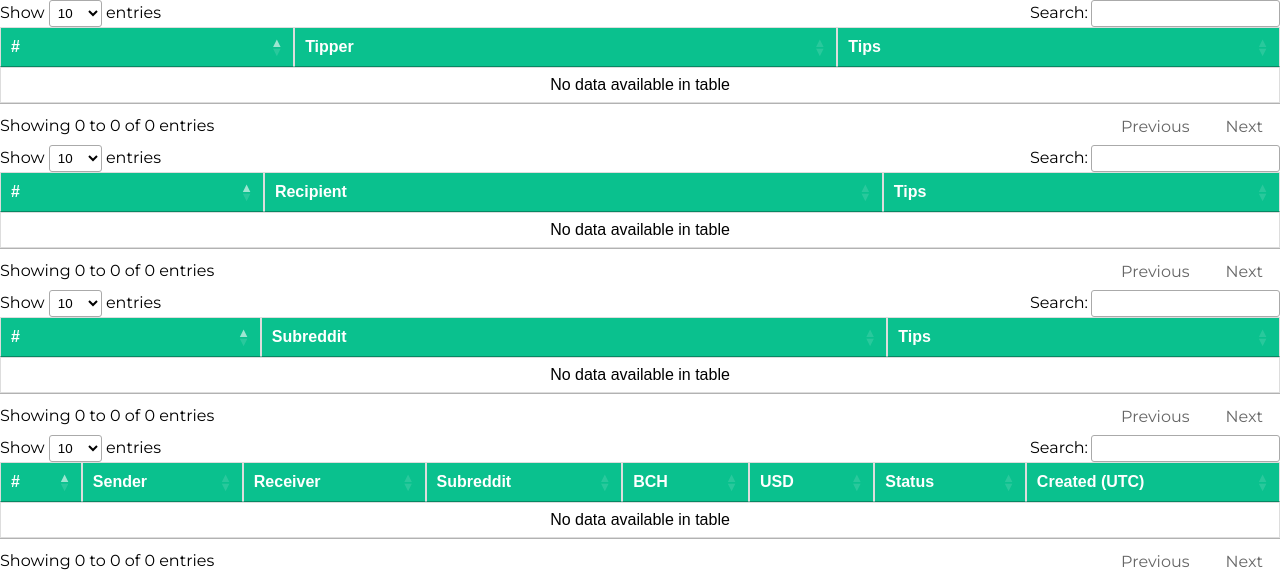
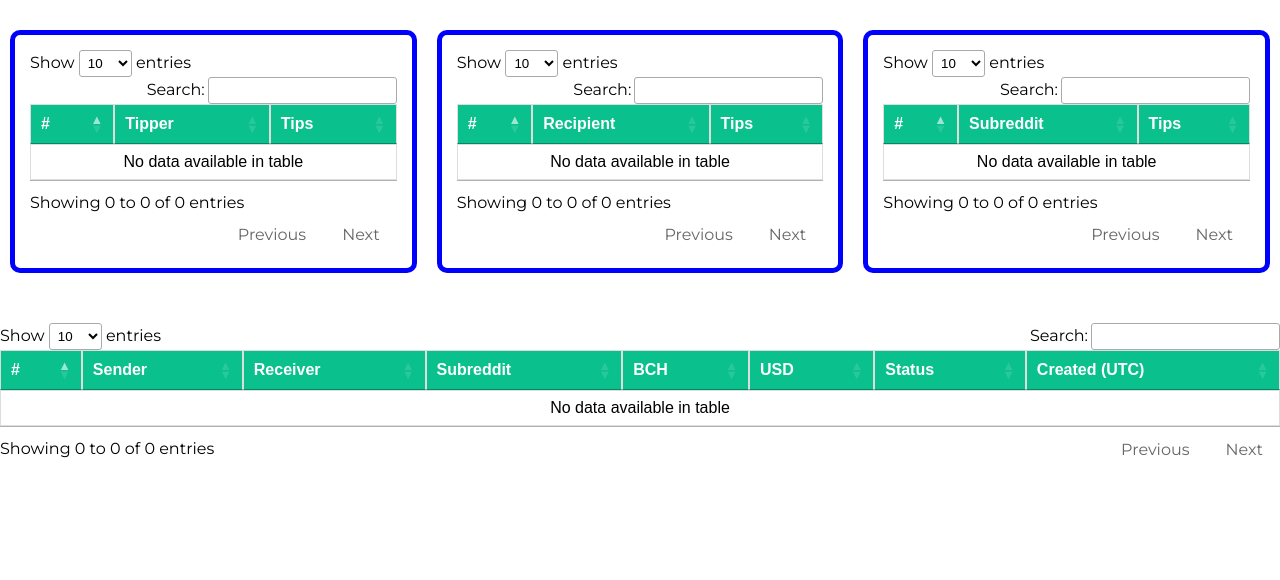
Before and after one commit to roovyshapiro/chaintip_stats, a Django app: template ChaintipStats/reddit_tips/templates/reddit_tips/reddit_tips.html in a window 1280 px wide. Shown: the part 247-827 px from the top of the page. After the commit the page ends 705 px from the top, so only its background shows below. Run offline with Django 3.2, Linux system fonts and the light colour scheme; the template is opened without the code that fills it, so the values that code supplies are empty; parts of the project's set-up code (start-up, migrations or seed data) failed here and were passed over; some libraries are stand-ins or nearby versions.

Commit message:
Flexbox Tables

```diff
--- a/ChaintipStats/reddit_tips/static/reddit_tips/style.css
+++ b/ChaintipStats/reddit_tips/static/reddit_tips/style.css
@@ -30,3 +30,17 @@ body{
   color: white;
   text-align: left;
 }
+
+#all_table_divs{
+  display:flex;
+  margin-top:30px;
+  margin-bottom:50px;
+}
+
+.stat_table_div{
+  margin-right: 10px;
+  margin-left: 10px;
+  padding: 15px;
+  border: 5px solid blue;
+  border-radius: 10px;
+}
--- a/ChaintipStats/reddit_tips/templates/reddit_tips/reddit_tips.html
+++ b/ChaintipStats/reddit_tips/templates/reddit_tips/reddit_tips.html
@@ -33,7 +33,7 @@
             <p>Unique Subreddits: {{ all_stats.distinct_subs_amount }}
         </div>
         <div id = "all_table_divs">
-            <div id = "tipper_table_div">
+            <div id = "tipper_table_div" class="stat_table_div">
                 <table id="all_tipper_table" class="data_table base_table_style">
                     <thead>
                         <tr>
@@ -53,7 +53,7 @@
                     </tbody>
                 </table>
             </div>
-            <div id = "receiver_table_div">
+            <div id = "receiver_table_div" class="stat_table_div">
                 <table id="all_receiver_table" class="data_table base_table_style">
                     <thead>
                         <tr>
@@ -73,7 +73,7 @@
                     </tbody>
                 </table>
             </div>
-            <div id = "sub_table_div">
+            <div id = "sub_table_div" class="stat_table_div">
                 <table id="all_sub_table" class="data_table base_table_style">
                     <thead>
                         <tr>
```
